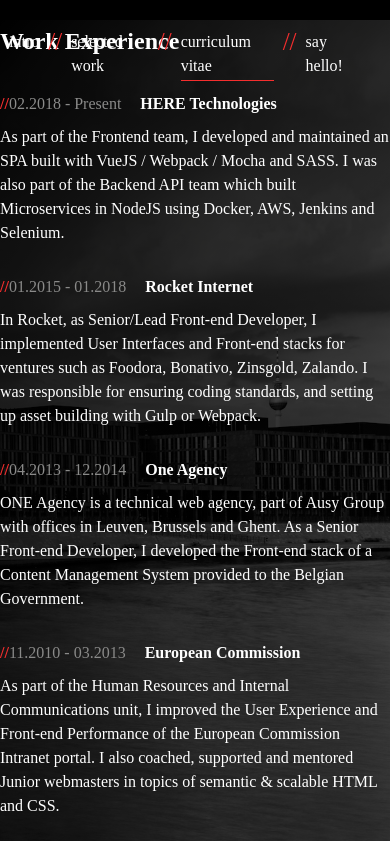
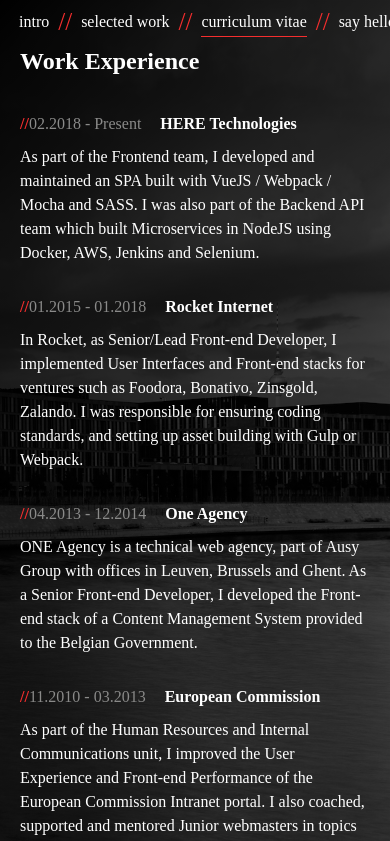
Before and after one commit to gkatsanos/gplus, a Vue app: page /resume in a window 390 px wide. Shown: the top 841 px of the page. Built offline with nearby package versions, Linux system fonts and the light colour scheme; a web font is replaced by a local one.

Commit message:
Fixing responsive bugs

```diff
--- a/src/components/Navigation/navigation.scss
+++ b/src/components/Navigation/navigation.scss
@@ -2,10 +2,18 @@
 @import '../../sass/mixins/all';
 
 .container--navigation {
-  right: 20px;
-  margin-top: 10px;
-  position: absolute;
-  @include mq('tablet-wide') {
+  position: fixed;
+  overflow: scroll;
+  top: 10px;
+  white-space: nowrap;
+  left: 10px;
+  width: 100%;
+  @include mq('tablet') {
+    width: auto;
+    overflow: hidden;
+    left: initial;
+    right: 20px;
+    position: absolute;
     margin-top: 20px;
   }
 }
--- a/src/pages/Contact/Contact.vue
+++ b/src/pages/Contact/Contact.vue
@@ -1,7 +1,7 @@
 <style src="./contact.scss" lang="scss"></style>
 
 <template>
-  <div class="say-hello flex--align-center full-height flex-desktop">
+  <div class="say-hello flex--align-center full-height flex">
     <h2>Need help with a new project? Get in touch!</h2>
     <form
       name="new-contact"
--- a/src/pages/Contact/contact.scss
+++ b/src/pages/Contact/contact.scss
@@ -7,7 +7,6 @@
 }
 
 input, select, textarea {
-  width: 100%;
   font-size: $font-medium;
   margin-bottom: 20px;
   background-color: $gray;
@@ -17,6 +16,10 @@
   padding: 10px;
   border-radius: 5px;
   box-sizing:content-box;
+  width: 90%;
+  @include mq('tablet-wide') {
+    width: 100%;
+  }
   &::placeholder {
     color: rgba($white, 0.3);
   }
@@ -27,9 +30,12 @@
 }
 
 select {
-  border: 10px solid transparent;
-  width: 100%;
   height: 25px;
+  width: 90%;
+  @include mq('tablet-wide') {
+    border: 10px solid transparent;
+    width: 100%;
+  }
 }
 
 .button-svg {
--- a/src/pages/SelectedWork/SelectedWork.vue
+++ b/src/pages/SelectedWork/SelectedWork.vue
@@ -3,12 +3,13 @@
 <template>
   <div class="selected-work">
     <!--    <project v-for="project in projects" :key="project.id" :project="project"></project>-->
-    <div v-for="(project, index) in projects" :key="project.id" class="client flex">
+    <div
+      v-for="(project, index) in projects"
+      :key="project.id"
+      :class="[index % 2 !== 0 ? 'order-reverse' : 'order-column-normal', 'client flex']"
+    >
       <template v-if="index % 2 === 0">
-        <section
-          class="left flex flex--align-center client--logo"
-          :style="stylesObject(project.bgImg)"
-        >
+        <section class="left flex flex--align-center" :style="stylesObject(project.bgImg)">
           <img
             :src="require(`@/assets/logos/${project.img}`)"
             :alt="project.name"
--- a/src/pages/SelectedWork/selected-work.scss
+++ b/src/pages/SelectedWork/selected-work.scss
@@ -24,15 +24,23 @@
 
 .right,
 .left {
-  width: 50%;
+  width: 100%;
+  @include mq('desktop') {
+    width: 50%;
+  }
   height: 100vh;
 }
 
 .client--description {
-  font-size: 26px;
+  font-size: 18px;
   font-weight: 100;
-  line-height: 1.4;
-  padding: 60px;
+  padding: 30px;
+  line-height: 1.6;
+  @include mq('tablet') {
+    line-height: 1.4;
+    font-size: 26px;
+    padding: 60px;
+  }
   @include mq('desktop-wide') {
     padding: 150px;
   }
@@ -41,3 +49,18 @@
 .client--logo {
     max-width: 60%;
 }
+
+// responsive black magic
+.order-column-normal {
+  flex-direction: column;
+  @include mq('desktop') {
+    flex-direction: row;
+  }
+}
+
+.order-reverse {
+  flex-direction: column-reverse;
+  @include mq('desktop') {
+    flex-direction: row;
+  }
+}
--- a/src/sass/_grid.scss
+++ b/src/sass/_grid.scss
@@ -26,5 +26,5 @@
 }
 
 .full-height {
-  min-height: 100vh;
+  min-height: calc(100vh - 40px);
 }
--- a/src/sass/_misc.scss
+++ b/src/sass/_misc.scss
@@ -15,9 +15,15 @@
   background-repeat: no-repeat, no-repeat;
   background-position: right top;
   background-size: cover;
-  height: 100vh;
+  height: calc(100vh - 40px);
+  padding: 20px;
   &.selected-work {
     background: none;
+    padding: 0;
+  }
+  @include mq('tablet-wide') {
+    height: 100vh;
+    padding: 0;
   }
 }
 
--- a/src/store/projects.js
+++ b/src/store/projects.js
@@ -19,7 +19,7 @@
     name: "European Commission",
     url: false,
     description:
-      "For 3 years, I worked with the EC Internal Communications Unit, developping the European Union's employee intranet (30K users), coached and trained webmasters in HTML/CSS principles, implemented a massive redesign, and developed new features for the platform.",
+      "I worked as an external consultant with the EC Internal Communications Unit, developping the European Union's employee intranet (30K users), coached and trained webmasters in HTML/CSS principles, implemented a massive redesign, and developed new features for the platform.",
   },
   {
     id: 0,
@@ -30,7 +30,7 @@
     name: "dh",
     url: "https://www.lieferando.de/",
     description:
-      "As a member of the Germany team (previous Lieferheld, than acquired by TakeAway operating under the Lieferando brand), I developed and delivered features for the online delivery platform. Workign with React, Backbone, SASS and Webpack.",
+      "As a member of the Germany team (previously Lieferheld, than acquired by TakeAway operating under the Lieferando brand), I developed and delivered features for the online delivery platform. Workign with React, Backbone, SASS and Webpack.",
   },
   {
     id: 1,
```
